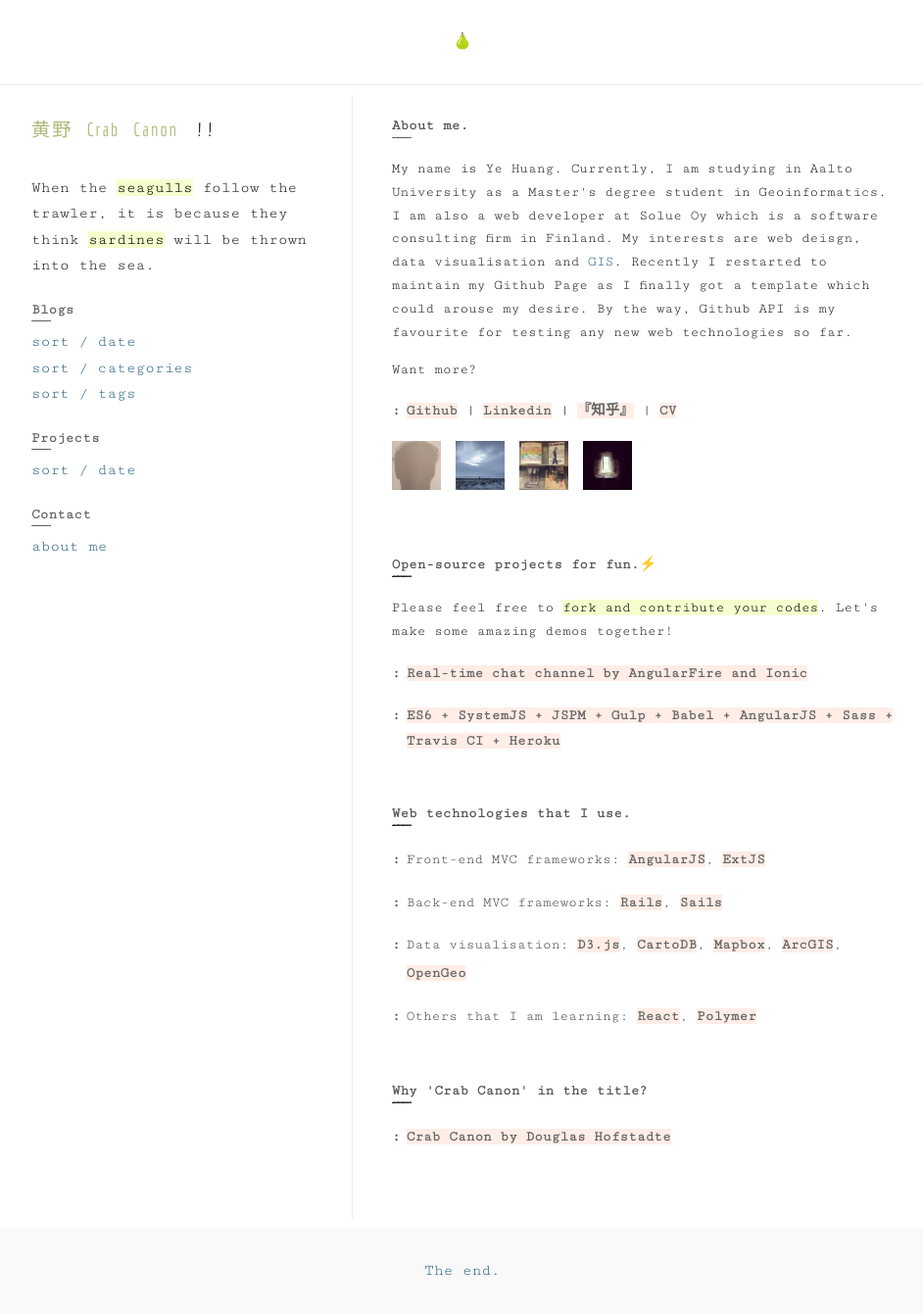
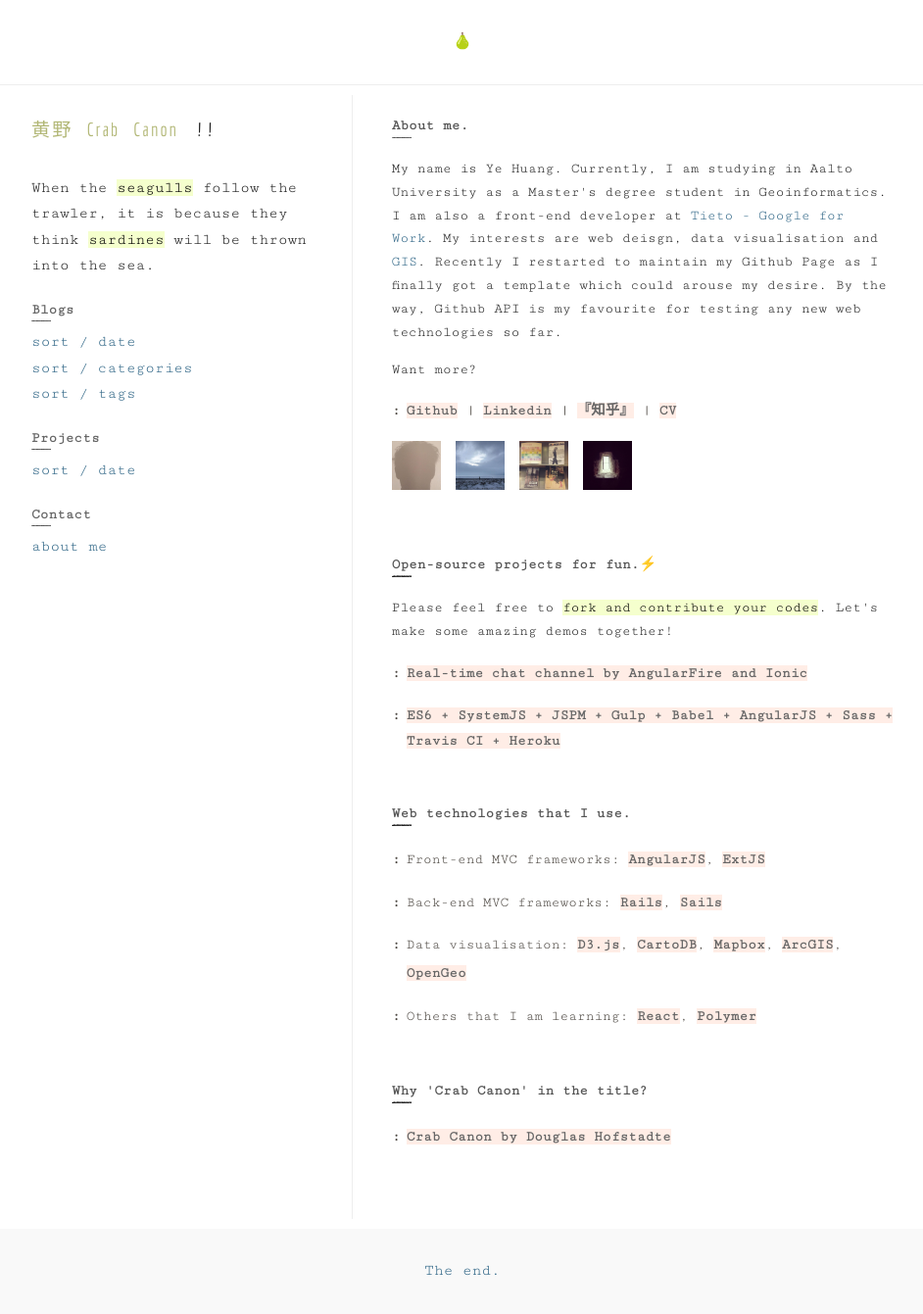
Before and after one commit to crabcanon/crabcanon.github.com, a Jekyll site: the page built from about/index.md, in a window 1280 px wide. Shown: the whole page at 98% size, without its empty margins (168-1110 px from the left). Built offline with Jekyll 4.4.1, drawn with Linux system fonts in a browser that asks for light colours; emoji names are drawn with the system emoji font.

Commit message:
Update about

```diff
--- a/about/index.md
+++ b/about/index.md
@@ -4,7 +4,7 @@
 
 <div class="about-page">
   <p class="sidebar-title about-me">About me.</p>
-  <p class="about-p">My name is Ye Huang. Currently, I am studying in Aalto University as a Master's degree student in Geoinformatics. I am also a web developer at Solue Oy which is a software consulting firm in Finland. My interests are web deisgn, data visualisation and <a href="http://www.esri.com/what-is-gis">GIS</a>. Recently I restarted to maintain my Github Page as I finally got a template which could arouse my desire. By the way, Github API is my favourite for testing any new web technologies so far.</p>
+  <p class="about-p">My name is Ye Huang. Currently, I am studying in Aalto University as a Master's degree student in Geoinformatics. I am also a front-end developer at <a href="http://google.tieto.com/">Tieto - Google for Work</a>. My interests are web deisgn, data visualisation and <a href="http://www.esri.com/what-is-gis">GIS</a>. Recently I restarted to maintain my Github Page as I finally got a template which could arouse my desire. By the way, Github API is my favourite for testing any new web technologies so far.</p>
   <p class="about-p">Want more?</p>
   <ul class="list">
     <li><a href="https://github.com/crabcanon">Github</a> | <a href="https://fi.linkedin.com/pub/huang-ye/4a/668/425">Linkedin</a> | <a href="http://www.zhihu.com/people/ye-huang-7-35">『知乎』</a> | <a href="/images/CV.pdf">CV</a></li>
```
